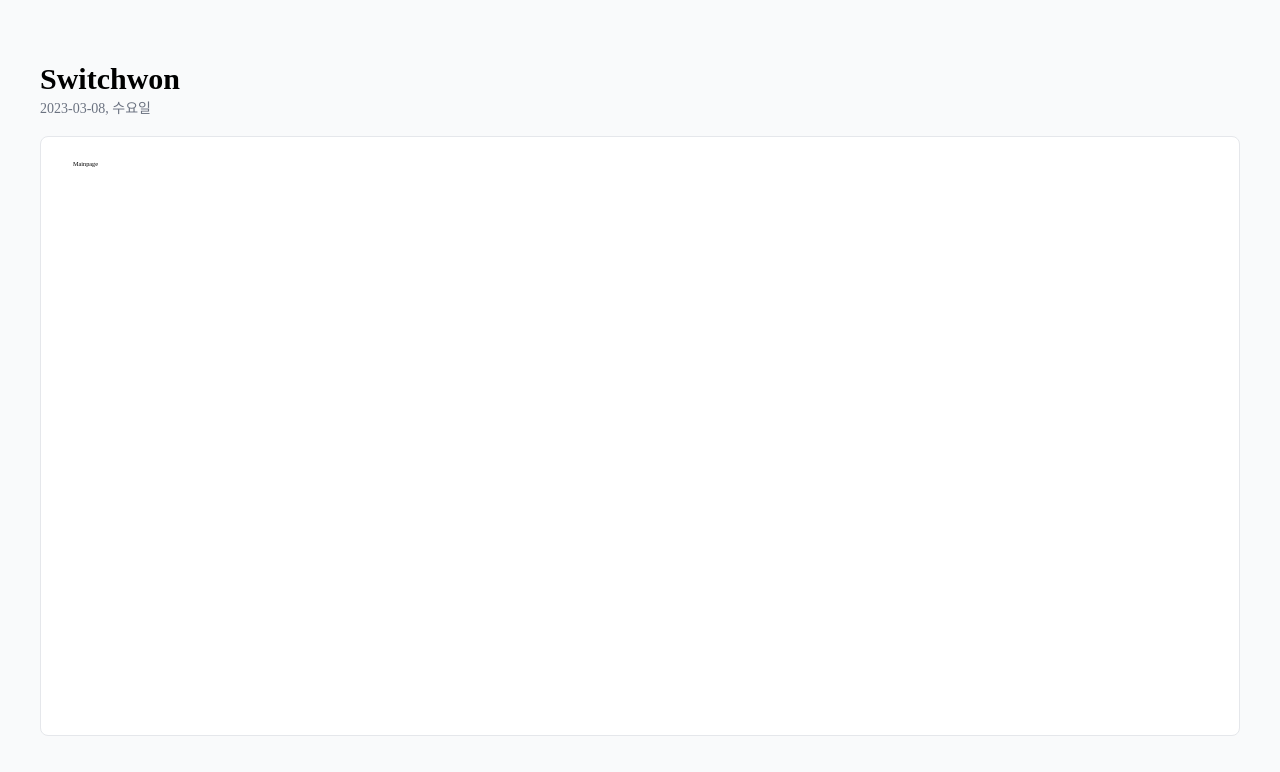
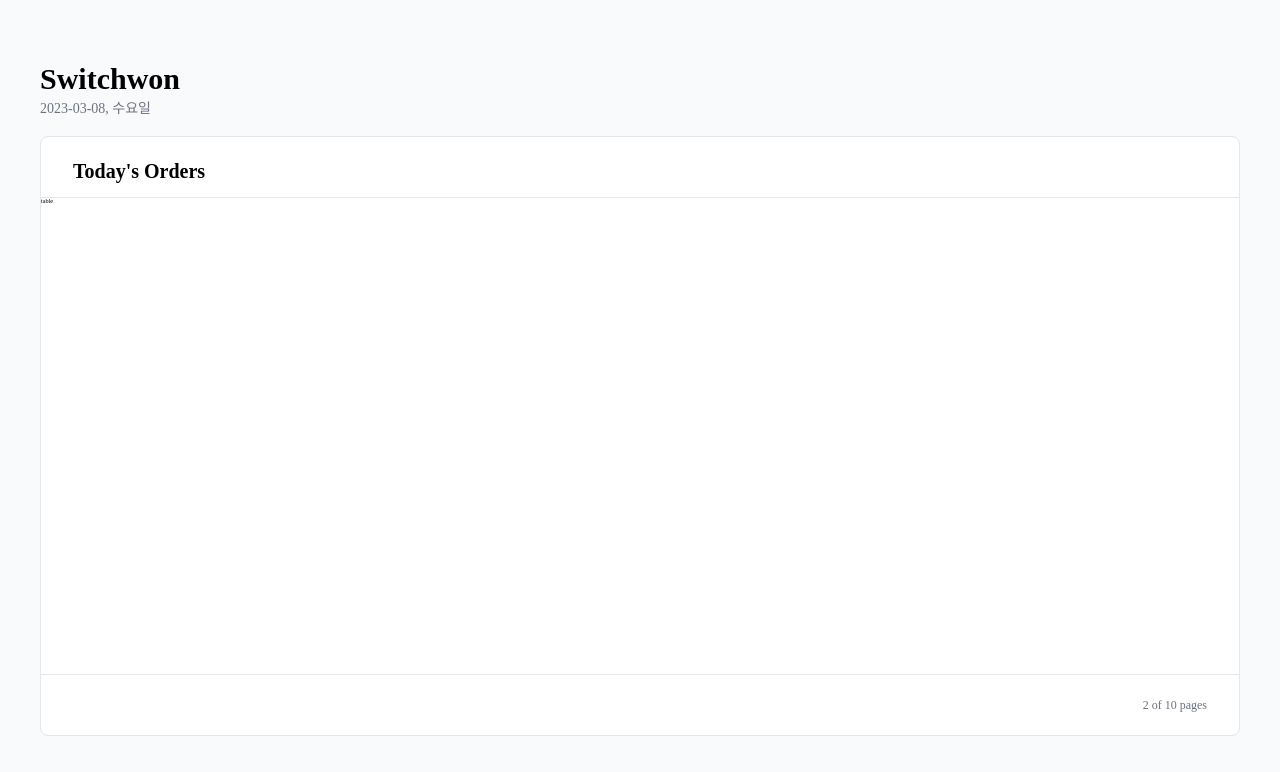
Before and after one commit to wanted-pre-onboarding-internship-1team/pre-onboarding-9th-4-1, a React (Create React App) app: page / in a window 1280 px wide. Shown: the top 772 px of the page. Built offline with nearby package versions, Linux system fonts and the light colour scheme.

Commit message:
[#1] feat: MainPage에 레이아웃 관련 Admin 컴포넌트 추가

```diff
--- /dev/null
+++ b/src/component/AdminBody.tsx
@@ -0,0 +1,17 @@
+import { COMMON_COLOR } from './../constants/colors';
+import Table from './common/Table';
+import styled from 'styled-components';
+
+const AdminBody = () => {
+  return <AdminBodyWrapper>table</AdminBodyWrapper>;
+};
+
+const AdminBodyWrapper = styled.div`
+  flex: 1 1 auto;
+  margin: 0 -32px;
+  border-top: 1px solid ${COMMON_COLOR.border};
+  border-bottom: 1px solid ${COMMON_COLOR.border};
+  overflow-y: auto;
+`;
+
+export default AdminBody;
--- /dev/null
+++ b/src/component/AdminFooter.tsx
@@ -0,0 +1,30 @@
+import { COMMON_COLOR } from './../constants/colors';
+import styled from 'styled-components';
+
+const AdminFooter = () => {
+  const MAX_PAGE = 10;
+  const currentPage = 1;
+
+  return (
+    <AdminFooterWrapper>
+      <Text>
+        {currentPage + 1} of {MAX_PAGE} pages
+      </Text>
+    </AdminFooterWrapper>
+  );
+};
+
+const AdminFooterWrapper = styled.footer`
+  display: flex;
+  align-items: center;
+  margin-top: 24px;
+  flex: 0 0 auto;
+`;
+
+const Text = styled.footer`
+  margin-left: auto;
+  color: ${COMMON_COLOR.textSub};
+  font-size: 1.2rem;
+`;
+
+export default AdminFooter;
--- /dev/null
+++ b/src/component/AdminHeader.tsx
@@ -0,0 +1,24 @@
+import styled from 'styled-components';
+
+const AdminHeader = () => {
+  return (
+    <AdminHeaderWrapper>
+      <Title>Today's Orders</Title>
+    </AdminHeaderWrapper>
+  );
+};
+
+const AdminHeaderWrapper = styled.header`
+  display: flex;
+  align-items: center;
+  margin-bottom: 16px;
+  flex: 0 0 auto;
+`;
+
+const Title = styled.h2`
+  margin-right: auto;
+  font-size: 2rem;
+  font-weight: 700;
+`;
+
+export default AdminHeader;
--- a/src/pages/Mainpage.tsx
+++ b/src/pages/Mainpage.tsx
@@ -1,5 +1,13 @@
-import React from 'react';
+import AdminBody from '../component/AdminBody';
+import AdminFooter from '../component/AdminFooter';
+import AdminHeader from '../component/AdminHeader';
 
 export default function Mainpage() {
-  return <div>Mainpage</div>;
+  return (
+    <>
+      <AdminHeader />
+      <AdminBody />
+      <AdminFooter />
+    </>
+  );
 }
```
